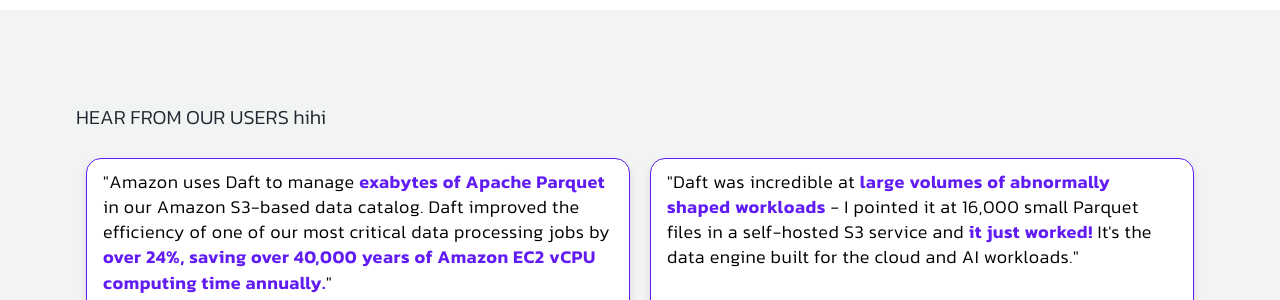
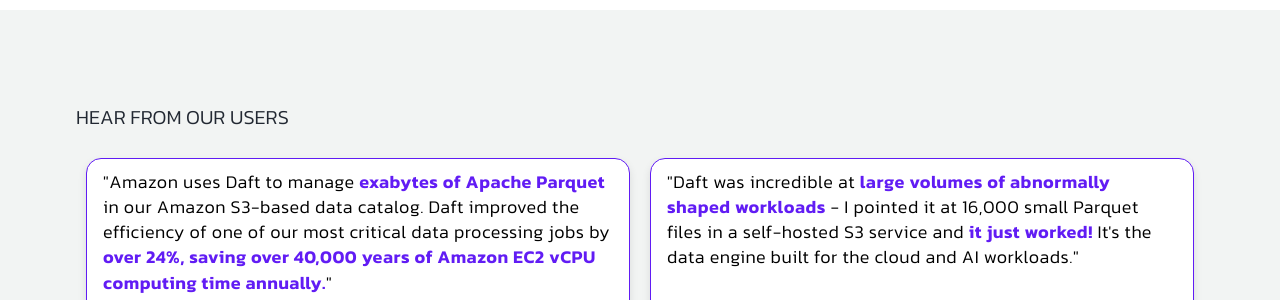
Before and after one commit to universalmind303/getdaft.io, a Sphinx documentation site: the page built from docs/source/index.rst, in a window 1280 px wide and 900 px high, scrolled down 1430 px. Shown: the part 158-458 px from the top of the window. Built offline with Sphinx 7.4.7 and the Sphinx Book theme 1.1.4, drawn with Linux system fonts in a browser that asks for light colours; nearby versions of some CDN libraries; comment, search, counter and statistics services are not loaded.

```diff
--- a/docs/source/_templates/sections/landing-page-body.html
+++ b/docs/source/_templates/sections/landing-page-body.html
@@ -410,7 +410,7 @@
 
   <section class="testimonials">
     <div class="wrapper">
-      <p class="eyebrow-text">HEAR FROM OUR USERS hihi</p>
+      <p class="eyebrow-text">HEAR FROM OUR USERS</p>
       <div class="customer-quotes">
         <div class="quote-box">
           <h2 class="h2">"Amazon uses Daft to manage <b>exabytes of Apache Parquet</b> in our Amazon S3-based data catalog. Daft improved the efficiency of one of our most critical data processing jobs by <b>over 24%, saving over 40,000 years of Amazon EC2 vCPU computing time annually.</b>"</p>
```
